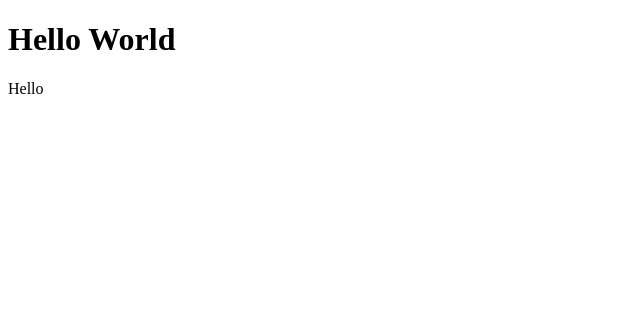
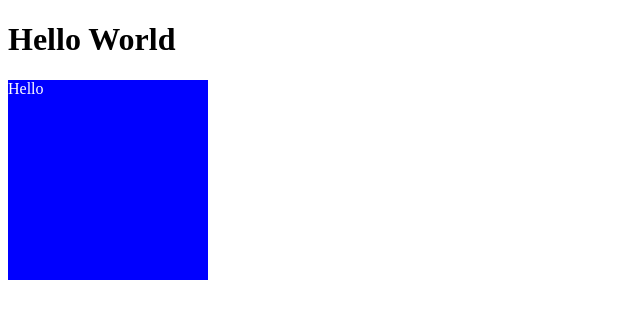
Before and after one commit to dhanraj-saur/project1, a plain HTML site: page index.html in a window 1280 px wide. Shown: the whole page, without its empty margins (0-640 px from the left). Drawn offline with Linux system fonts and the light colour scheme.

Commit message:
add csss

```diff
--- a/index.html
+++ b/index.html
@@ -5,7 +5,7 @@
     <meta http-equiv="X-UA-Compatible" content="IE=edge">
     <meta name="viewport" content="width=device-width, initial-scale=1.0">
     <title>Document</title>
-    <link href="style.css"
+    <link rel="stylesheet" href="style.css">
 </head>
 <body>
     <h1>Hello World</h1>
```
